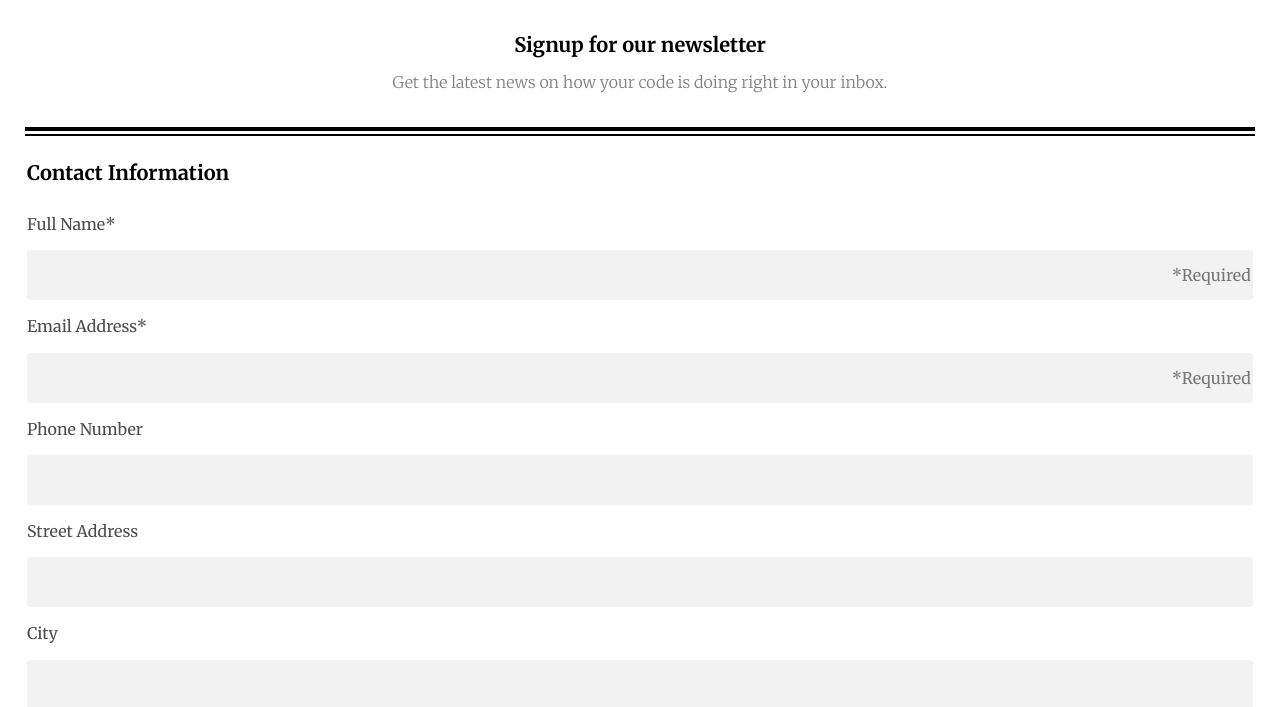
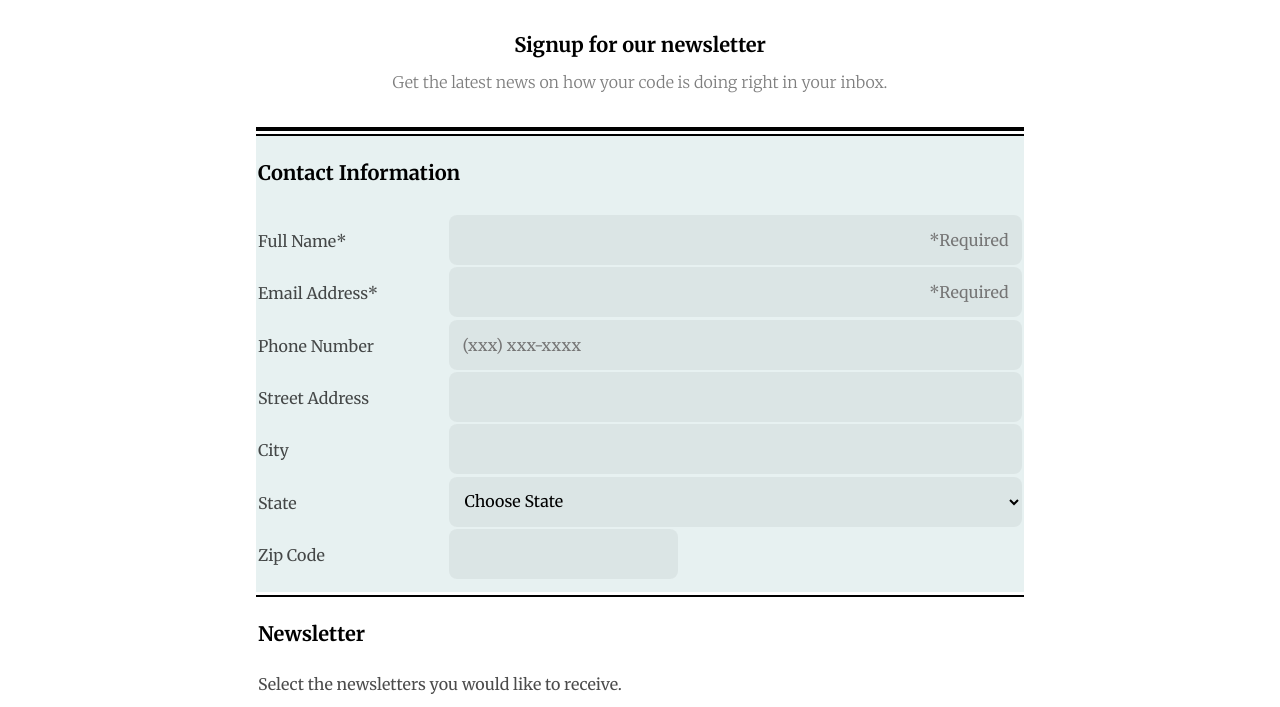
Before and after one commit to florian-bam/Tech-Degree-Project-3, a plain HTML site: page index.html in a window 1280 px wide. Shown: the part 92-799 px from the top of the page. Drawn offline with Linux system fonts and the light colour scheme.

Commit message:
finished

```diff
--- a/CSS/style.css
+++ b/CSS/style.css
@@ -36,14 +36,14 @@ select,
 textarea {
     background-color: rgba(0, 0, 0, .05);
     border: none;
-    border-radius: 3px;
+    border-radius: 8px;
     height: 50px;
 }
 fieldset {
     padding: 0.35em 0 0.625em;
 }
 button {
-    width: 80vw;
+    width: 90vw;
     padding: 20px 0;
     margin: 30px 0;
     border: none;
@@ -51,7 +51,9 @@ button {
     background-color: teal;
     color: #fff;
 }
-
+textarea {
+    height: 80px;
+}
 /* Main Styles */
 header {
     width: 100%;
@@ -65,17 +67,8 @@ h2+p {
 fieldset {
     border: none;
 }
-input {
-    text-align: end;
-}
-label,
-input,
-textarea,
 legend {
     display: block;
-    /* padding: 5px 0; */
-}
-legend {
     font-size: 20px;
     font-weight: 700;
     text-align: left;
@@ -85,6 +78,7 @@ footer>p {
     font-style: italic;
     opacity: 50%;
 }
+
 /* Class Selectors */
 .contact-information,
 .newsletter {
@@ -102,8 +96,13 @@ footer>p {
 .flex-row {
     display: flex;
     flex-direction: row;
-    /* margin-top: auto;
-    padding-top: auto; */
+}
+.flex-contact {
+    display: flex;
+    flex-direction: column;
+}
+.background_1 {
+    background-color: rgba(95, 158, 160, .15);
 }
 
 /* Attribute Selectors + Combinators  */
@@ -119,18 +118,49 @@ input[id="zip"] {
 :focus {
     border: solid 3px rgb(1, 1, 92);
     border-radius: 3px;
+    transition: all .3s ease-out;
 }
 fieldset>label:nth-child(2) {
     padding-top: 0;
 }
+input[id="name"]::placeholder {
+    text-align: right;
+}
+input[id="email"]::placeholder {
+    text-align: right;
+}
 
 /* Media Queries */
-@media and screen (min-width:768px) {
+@media screen and (min-width:768px) {
     main,
     footer {
-        max-width:800px;
+        max-width:768px;
     }
-    button {
-        max-width: 33vw;
+    fieldset,
+    button,
+    textarea {
+        max-width: 768px;
+    }
+    .flex-desktop {
+        display: flex;
+        align-items: center;
+        flex-direction: column;
+    }
+    .flex-contact {
+        display: flex;
+        flex-direction: row;
+        align-items: inherit;
+        /* justify-content: space-between; */
+    }
+    .flex-contact label {
+        flex-basis: 25%;
+    }
+    .flex-contact input,
+    .flex-contact select {
+        flex-basis: 75%;
+    }
+    input[id="zip"] {
+        max-width: 	30%;
+        margin-right: auto;
     }
 }
--- a/index.html
+++ b/index.html
@@ -1,5 +1,7 @@
+<!DOCTYPE html>
 <html lang="en">
     <head>
+        <title>Florian's third project</title>
         <meta http-equiv="Content-Type" content="text/html;charset=UTF-8">
         <meta name="viewport" content="width=device-width, initial-scale=1.0">
         <link rel="stylesheet" href="css/normalize.css">
@@ -8,6 +10,7 @@
 <link href="https://fonts.googleapis.com/css2?family=Merriweather:ital,wght@0,300;0,400;0,700;1,400&display=swap" rel="stylesheet">
     </head>
     <body>
+        <div class="flex-desktop">
             <header>
                 <h1>THE CODE REVIEW</h1>
             </header>
@@ -18,37 +21,51 @@
                 </div>
                 <div>
                     <form action="index.html" method="POST">
-                    <div class="contact-information flex">
+                        <div class="contact-information flex background_1">
                             <fieldset class="flex">
                                 <legend>Contact Information</legend>
 
+                                <div class="flex-contact">
                                     <label for="name">Full Name*</label>
-                            <input type="text" id="name" name="user_name" placeholder="*Required">
+                                    <input type="text" id="name" name="user_name" required placeholder="*Required&nbsp;&nbsp;&nbsp;">
+                                </div>
 
+                                <div class="flex-contact">
                                     <label for="email">Email Address*</label>
-                            <input type="email" id="email" name="user_email" placeholder="*Required">
+                                    <input type="email" id="email" name="user_email" required placeholder="*Required&nbsp;&nbsp;&nbsp;">
+                                </div>
 
+                                <div class="flex-contact">
                                     <label for="phone">Phone Number</label>
-                            <input type="tel" id="phone" name="user_phone">
+                                    <input type="tel" id="phone" name="user_phone" placeholder="&nbsp;&nbsp;&nbsp;(xxx) xxx-xxxx">
+                                </div>
 
+                                <div class="flex-contact">
                                     <label for="street">Street Address</label>
                                     <input type="text" id="street" name="user_street">
+                                </div>
 
+                                <div class="flex-contact">
                                     <label for="city">City</label>
                                     <input type="text" id="city" name="user_city">
+                                </div>
 
+                                <div class="flex-contact">
                                     <label for="state">State</label>
                                     <select name="user_state" id="state">
-                                <option value="none">Choose State</option>
+                                        <option value="none">&nbsp;&nbsp;&nbsp;Choose State</option>
                                         <option value="california">California</option>
                                         <option value="florida">Florida</option>
                                         <option value="texas">Texas</option>
                                         <option value="alaska">Alaska</option>
                                         <option value="hawaii">Hawaii</option>
                                     </select>
+                                </div>
 
+                                <div class="flex-contact">
                                     <label for="zip">Zip Code</label>
                                     <input type="text" id="zip" name="user_zip">
+                                </div>
                             </fieldset>
                         </div>
                         <div class="newsletter">
@@ -83,7 +100,7 @@
                                 </div>
 
                                 <label for="topic-ideas">Other topics you'd like to hear about:</label>
-                            <textarea name="user_topic-ideas" id="topic-ideas" cols="20" rows="5"></textarea>
+                                <textarea name="user_topic-ideas" id="topic-ideas" cols="20" rows="10"></textarea>
 
                                 <button type="submit">Sign Up Now</button>
                             </fieldset>
@@ -94,5 +111,6 @@
             <footer>
                 <p>Copyright The Code Review</p>
             </footer>
+        </div>
     </body>
 </html>
```
Lines whose indentation alone changed are shown as unchanged.
